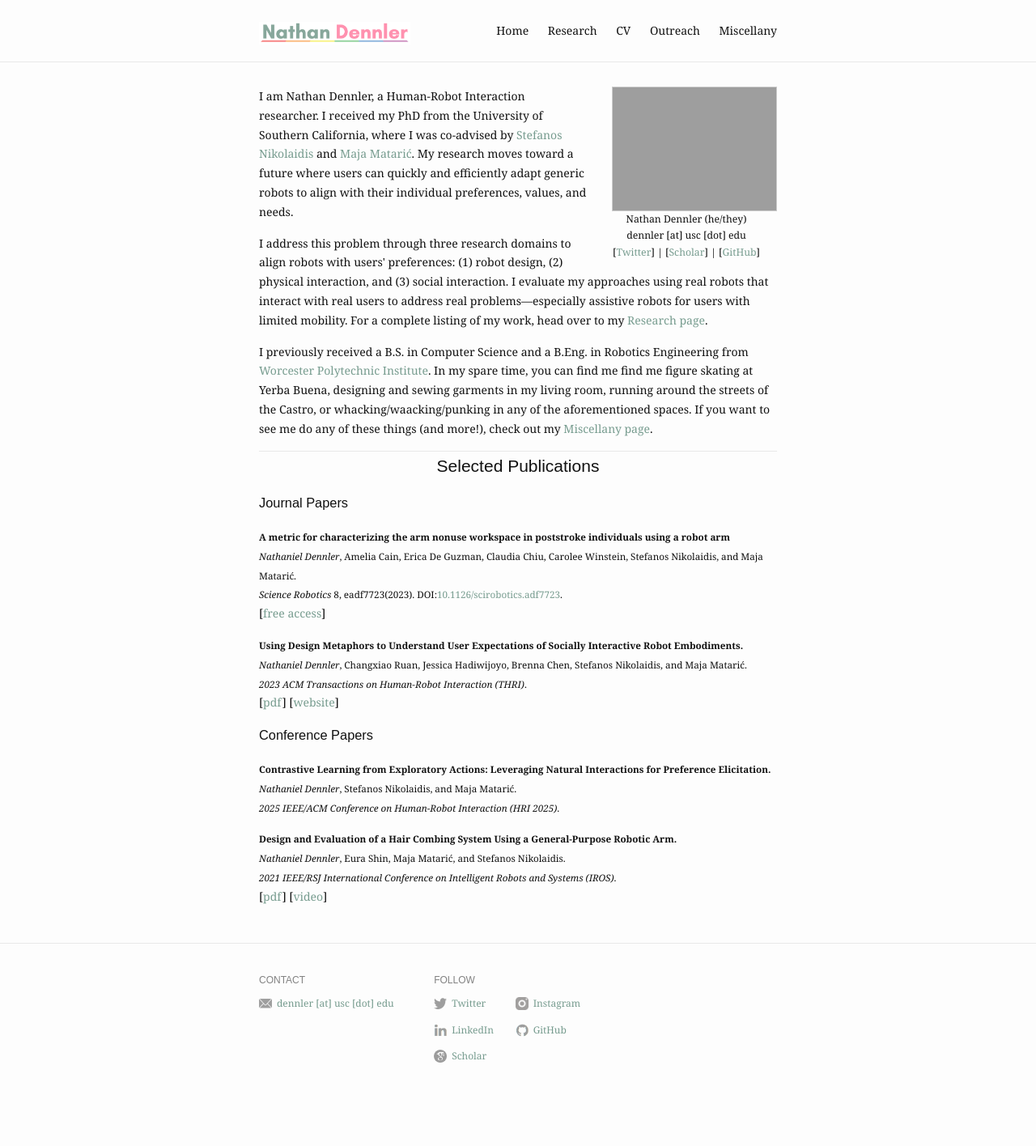
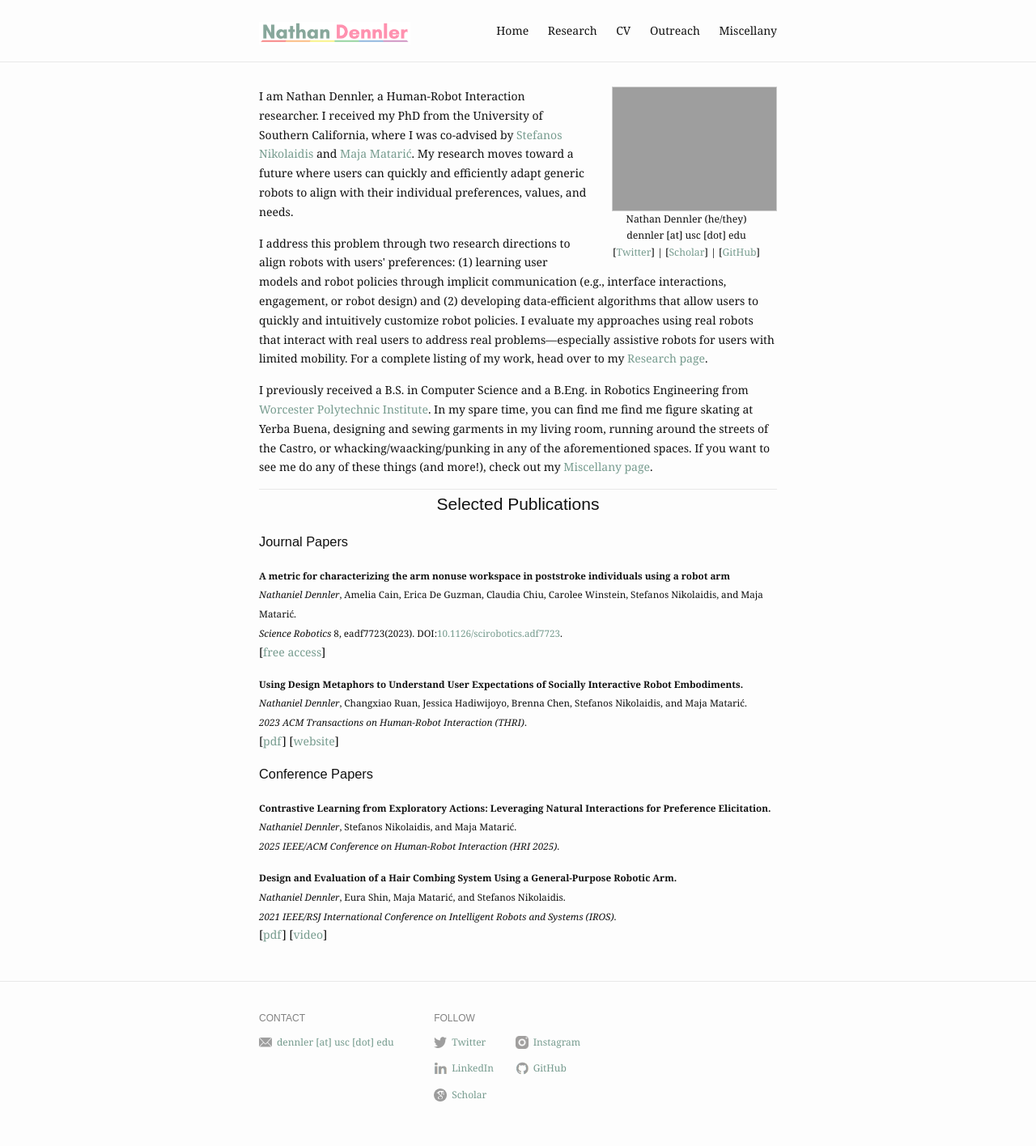
Before and after one commit to ndennler/ndennler.github.io, a Jekyll site: the page built from index.md, in a window 1280 px wide. Shown: the whole page at 81% size. Built offline with Jekyll 4.4.1, drawn with Linux system fonts in a browser that asks for light colours; before the commit the page ends 1368 px from its top, so only the background shows below that.

Commit message:
Update index.md

```diff
--- a/index.md
+++ b/index.md
@@ -10,7 +10,7 @@ profile_picture:
 </p>
 
 <p>
-  I address this problem through three research domains to align robots with users' preferences: (1) robot design, (2) physical interaction, and (3) social interaction. I evaluate my approaches using real robots that interact with real users to address real problems—especially assistive robots for users with limited mobility. For a complete listing of my work, head over to my <a href="/research">Research page</a>.
+  I address this problem through two research directions to align robots with users' preferences: (1) learning user models and robot policies through implicit communication (e.g., interface interactions, engagement, or robot design) and (2) developing data-efficient algorithms that allow users to quickly and intuitively customize robot policies. I evaluate my approaches using real robots that interact with real users to address real problems—especially assistive robots for users with limited mobility. For a complete listing of my work, head over to my <a href="/research">Research page</a>.
 </p>
 
 <p>
```
